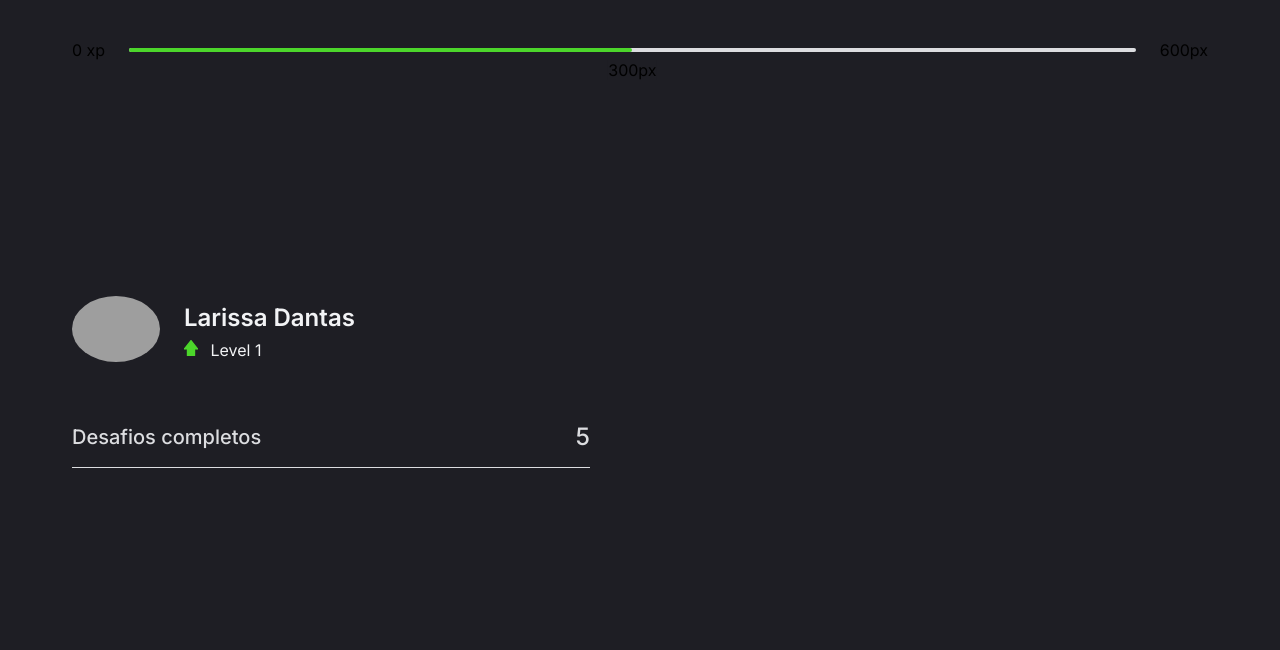
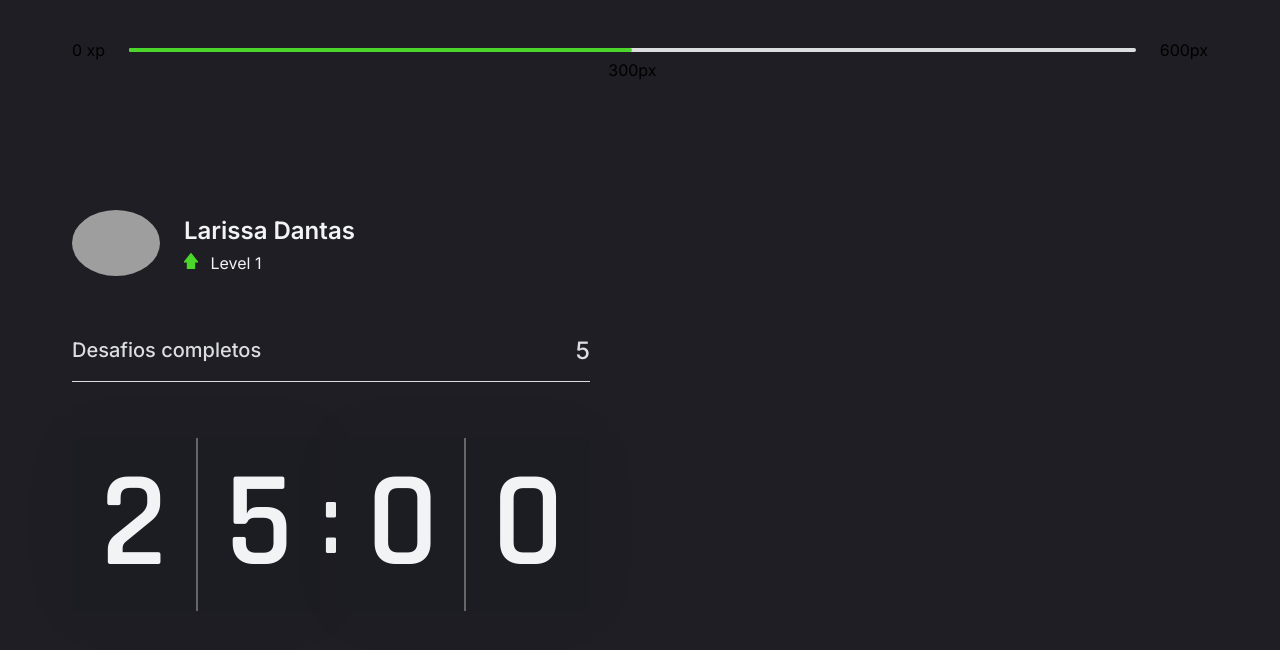
Before and after one commit to RikoKami/pomodoro, a Next.js app: page / in a window 1280 px wide. Shown: the top 650 px of the page. Built offline with nearby package versions, Linux system fonts and the light colour scheme; grey boxes are pictures that could not be loaded.

Commit message:
feat: component countdown with style

```diff
--- /dev/null
+++ b/src/components/Countdown/countdown.module.scss
@@ -0,0 +1,34 @@
+@import "../../styles/variables";
+
+.countdown {
+  display: flex;
+  align-items: center;
+  font-weight: 600;
+  color: nth($neutral,3);
+  > div {
+    flex: 1;
+    display: flex;
+    align-items: center;
+    justify-content: space-evenly;
+    background-color: #1c1c23;
+    box-shadow: 0 0 60px rgba(0,0,0,0.05);
+    border-radius: 5px;
+    font-size: 8.5rem;
+    text-align: center;
+    span {
+      flex: 1;
+      font-family: "Rajdhani",sans-serif;
+      &:first-child {
+        border-right: 1px solid nth($neutral, 4);
+      }
+      &:last-child {
+        border-left: 1px solid nth($neutral, 4);
+      }
+    }
+  }
+  > span {
+    font-family: "Rajdhani",sans-serif;
+    color: nth($neutral,3);
+    font-size: 6.25rem;
+  }
+}
--- /dev/null
+++ b/src/components/Countdown/index.tsx
@@ -0,0 +1,18 @@
+import React from 'react'
+import s from "./countdown.module.scss"
+
+export const Countdown = () => {
+  return (
+    <div className={s.countdown}>
+      <div>
+        <span>2</span>
+        <span>5</span>
+      </div>
+      <span>:</span>
+      <div>
+        <span>0</span>
+        <span>0</span>
+      </div>
+    </div>
+  )
+}
--- a/src/pages/index.tsx
+++ b/src/pages/index.tsx
@@ -1,5 +1,6 @@
 import React from "react";
 import { CompletedChallenges } from "../components/CompletedChallenges";
+import { Countdown } from "../components/Countdown";
 import { ExperienceBar } from "../components/ExperienceBar";
 import { Profile } from "../components/Profile";
 import s from "../styles/pages/home.module.scss";
@@ -12,6 +13,7 @@ export default function Home() {
 				<div>
 					<Profile />
 					<CompletedChallenges />
+					<Countdown />
 				</div>
 			</section>
 		</div>
--- a/src/styles/global.scss
+++ b/src/styles/global.scss
@@ -4,12 +4,15 @@
 	padding: 0;
 	margin: 0;
 	box-sizing: border-box;
-	background-color: nth($neutral, 5);
 	font-family: "Inter", sans-serif;
 }
 
 button {
 	cursor: pointer;
+}
+
+body {
+	background-color: nth($neutral, 5);
 }
 
 .container {
```
